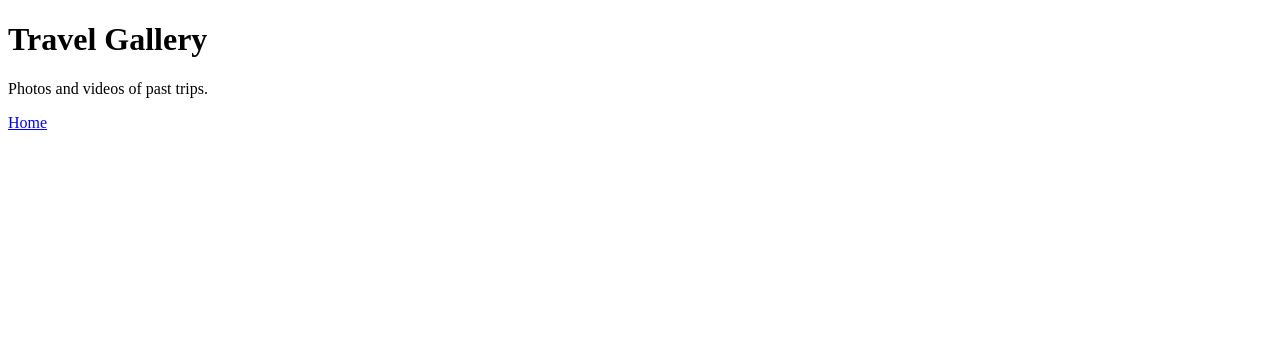
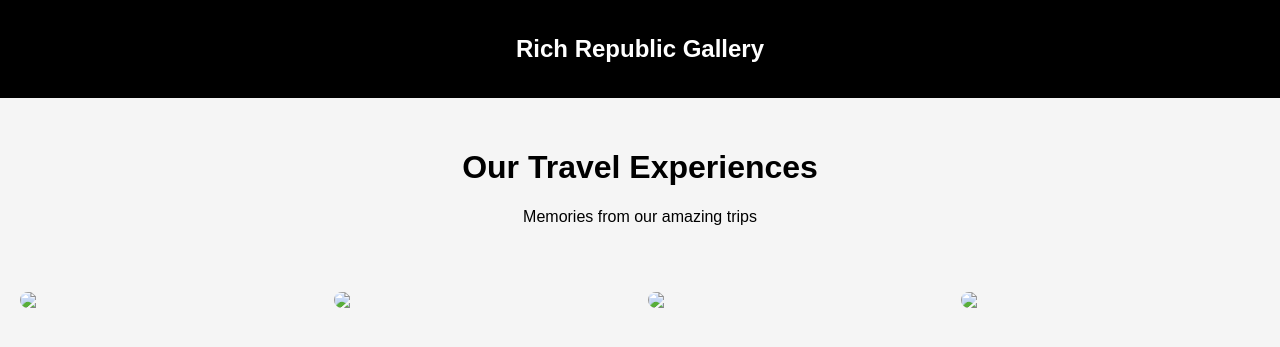
Before and after one commit to oldmoney11/rich-republic, a Flask app: template templates/gallery.html in a window 1280 px wide. Shown: the top 347 px of the page. Run offline with Flask 3, Linux system fonts and the light colour scheme; the template is opened without the code that fills it, so the values that code supplies are empty.

Commit message:
Update gallery with styled grid layout

```diff
--- a/templates/gallery.html
+++ b/templates/gallery.html
@@ -2,10 +2,62 @@
 <html>
 <head>
     <title>Gallery - Rich Republic</title>
+
+    <style>
+        body {
+            font-family: Arial;
+            margin: 0;
+            background: #f5f5f5;
+        }
+
+        .nav {
+            background: black;
+            color: white;
+            padding: 15px;
+            text-align: center;
+        }
+
+        .container {
+            padding: 30px;
+            text-align: center;
+        }
+
+        .grid {
+            display: grid;
+            grid-template-columns: repeat(auto-fit, minmax(250px, 1fr));
+            gap: 15px;
+            padding: 20px;
+        }
+
+        .grid img {
+            width: 100%;
+            border-radius: 10px;
+            transition: 0.3s;
+        }
+
+        .grid img:hover {
+            transform: scale(1.05);
+        }
+    </style>
 </head>
+
 <body>
-    <h1>Travel Gallery</h1>
-    <p>Photos and videos of past trips.</p>
-    <a href="/">Home</a>
+
+<div class="nav">
+    <h2>Rich Republic Gallery</h2>
+</div>
+
+<div class="container">
+    <h1>Our Travel Experiences</h1>
+    <p>Memories from our amazing trips</p>
+</div>
+
+<div class="grid">
+    <img src="/static/images/trip1.jpg">
+    <img src="/static/images/trip2.jpg">
+    <img src="/static/images/trip1.jpg">
+    <img src="/static/images/trip2.jpg">
+</div>
+
 </body>
 </html>
```
